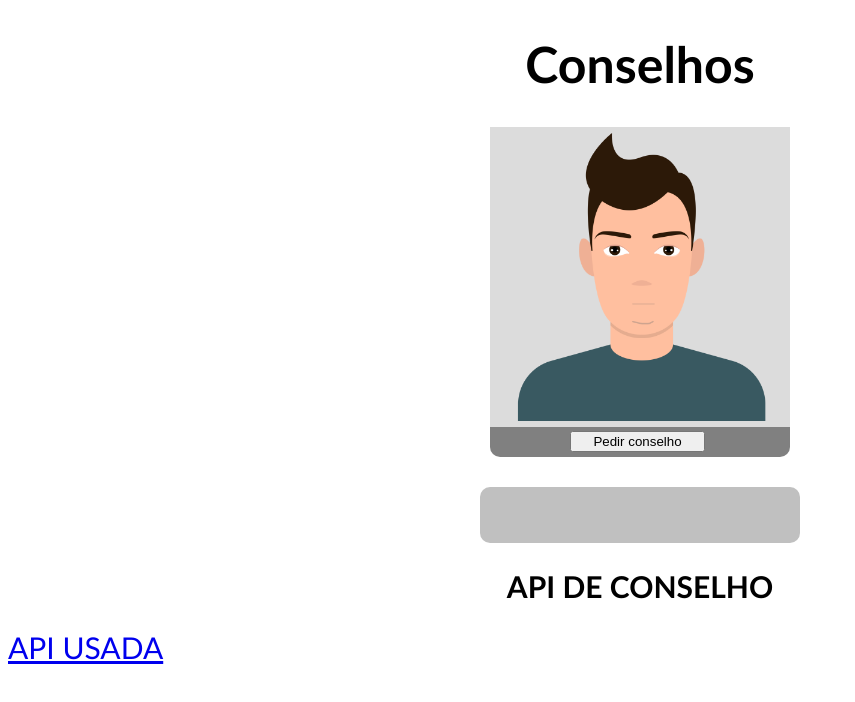
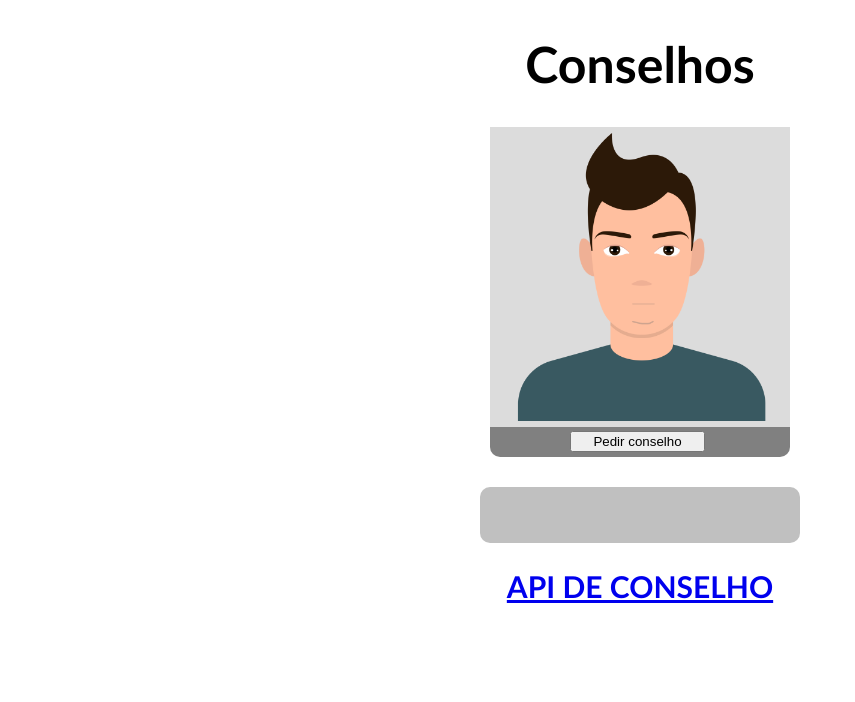
Before and after one commit to moisesantonio-brasil/conselho, a plain HTML site: page index.html in a window 1280 px wide. Shown: the whole page, without its empty margins (0-855 px from the left). Drawn offline with Linux system fonts and the light colour scheme.

Commit message:
Update index.html

```diff
--- a/index.html
+++ b/index.html
@@ -22,10 +22,7 @@
     <b><span id="tst2"></span></b><br>
 </section>
 
-    <h2>API DE CONSELHO</h2>
-
-    <a href="https://api.adviceslip.com/#endpoint-random" target="_self">API USADA </a>
-
+    <a href="https://api.adviceslip.com/#endpoint-random" target="_self"><h2>API DE CONSELHO</h2></a>
 
     <script src="index.js"></script>
 </body>
```
